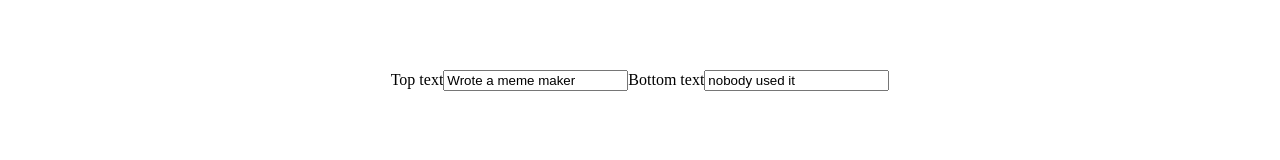
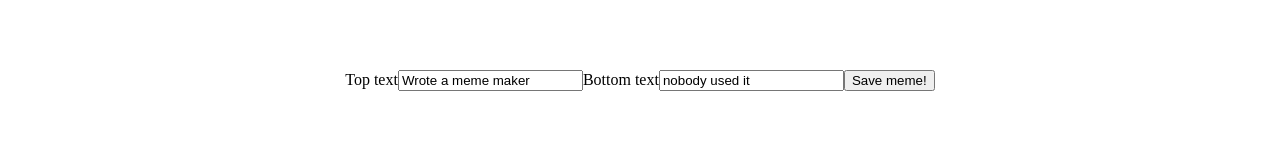
Before and after one commit to alchemy-fullstack-js-fall-2018/meme-generator, a React app: page / in a window 1280 px wide. Shown: the part 156-316 px from the top of the page. Built offline with nearby package versions, Linux system fonts and the light colour scheme.

Commit message:
meme is saving

```diff
--- a/package.json
+++ b/package.json
@@ -50,7 +50,6 @@
   },
   "dependencies": {
     "dom-to-image": "^2.6.0",
-    "figlet": "^1.2.1",
     "file-saver": "^2.0.0-rc.4",
     "react": "^16.6.1",
     "react-dom": "^16.6.1"
--- a/src/components/Memer.js
+++ b/src/components/Memer.js
@@ -1,5 +1,8 @@
 import React, { Component, Fragment } from 'react';
 import PropTypes from 'prop-types';
+
+import domToImage from 'dom-to-image';
+import fileSaver from 'file-saver';
 
 import styles from './Memer.css';
 
@@ -15,8 +18,15 @@ export default class App extends Component {
   };
 
   onChange = ({ target }) => {
+    this.setState({ [target.name]: target.value });
+  }
 
-    this.setState({ [target.name]: target.value });
+  saveMeme = (event) => {
+
+    event.preventDefault();
+    domToImage.toPng(document.getElementById('meme'))
+      .then(meme => fileSaver.saveAs(meme));
+
   }
 
   render() {
@@ -26,7 +36,7 @@ export default class App extends Component {
 
     return (
       <Fragment>
-        <form>
+        <form onSubmit={this.saveMeme}>
           <label htmlFor="headerText">Top text</label>
           <input
             name="headerText"
@@ -39,8 +49,9 @@ export default class App extends Component {
             value={footerText}
             onChange={this.onChange}
           ></input>
+          <button type="submit">Save meme!</button>
         </form>
-        <div className={styles.meme}>
+        <div id="meme" className={styles.meme}>
           <img className={styles.memeImage} src={img} />
           <div className={styles.memeText}>
             <p className={styles.top}>{headerText}</p>
```
Also changed, not shown: 1 other file (tests, documents, lock files or other folders).
